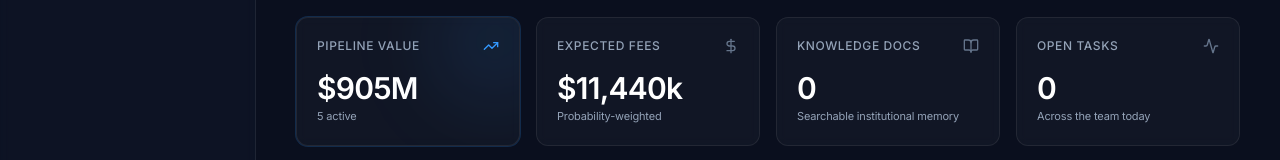
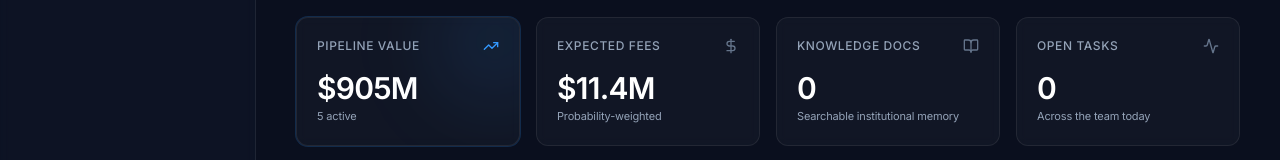
Before and after one commit to rishabhhhh17/Internal-system-Valence, a React (Vite) app: page / in a window 1280 px wide. Shown: the part 407-567 px from the top of the page. Built offline with nearby package versions, Linux system fonts and the light colour scheme; no server answers; the database is empty.

Commit message:
Fix fee forecast display: show in millions when >=$1M (was showing $14,939k)

```diff
--- a/src/pages/Overview.jsx
+++ b/src/pages/Overview.jsx
@@ -92,7 +92,7 @@ export default function Overview() {
       {/* Stat cards */}
       <section className="grid grid-cols-2 gap-4 md:grid-cols-4">
         <StatCard label="Pipeline value" value={`$${fmt(pipeline.pipelineValue)}M`} sub={`${pipeline.totalActive} active`} icon={TrendingUp} accent />
-        <StatCard label="Expected fees"  value={`$${Math.round(forecast.weighted / 1000).toLocaleString()}k`} sub="Probability-weighted" icon={DollarSign} />
+        <StatCard label="Expected fees"  value={fmtUSD(forecast.weighted)} sub="Probability-weighted" icon={DollarSign} />
         <StatCard label="Knowledge docs" value={stats.docs} sub="Searchable institutional memory" icon={BookOpen} />
         <StatCard label="Open tasks"     value={stats.tasks} sub="Across the team today" icon={Activity} />
       </section>
@@ -193,3 +193,10 @@ function fmt(n) {
   if (n == null) return '—'
   return Number(n).toLocaleString()
 }
+
+function fmtUSD(n) {
+  if (!n || n < 1) return '$0'
+  if (n >= 1_000_000) return `$${(n / 1_000_000).toFixed(1)}M`
+  if (n >= 1_000)     return `$${Math.round(n / 1_000).toLocaleString()}k`
+  return `$${Math.round(n).toLocaleString()}`
+}
```
